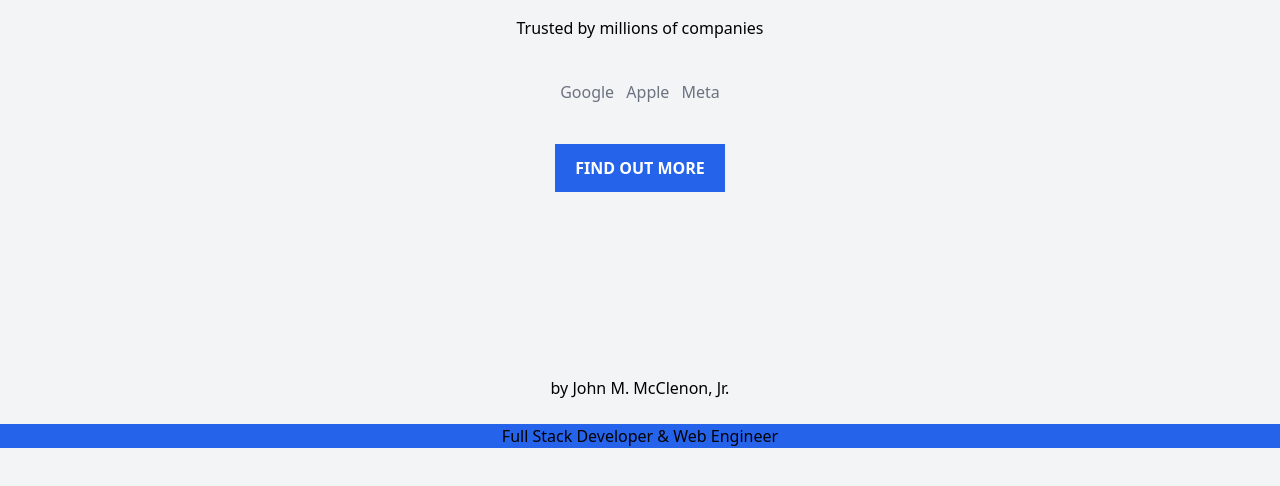
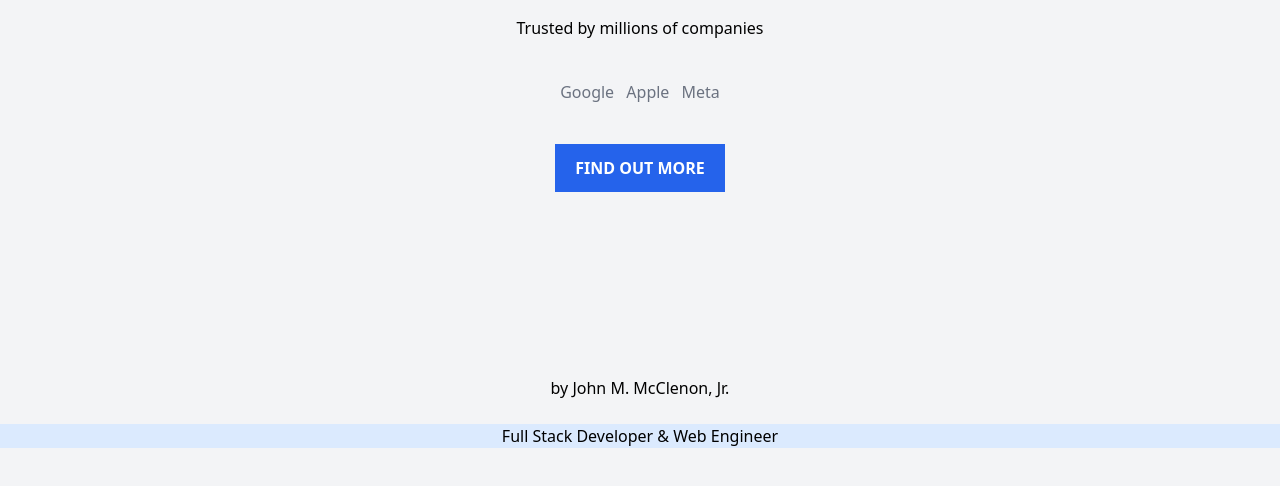
Before and after one commit to jmcclenon/tailwindcss, a plain HTML site: page index.html in a window 1280 px wide. Shown: the part 124-610 px from the top of the page. Drawn offline with nearby package versions, Linux system fonts and the light colour scheme.

Commit message:
Changed blue-500 to blue-100

```diff
--- a/index.html
+++ b/index.html
@@ -16,7 +16,7 @@
       <div class ="py-40">
 
         <p class="text-center py-6">by John M. McClenon, Jr.</p>
-        <p class="text-center bg-blue-600">Full Stack Developer & Web Engineer</p>
+        <p class="text-center bg-blue-100">Full Stack Developer & Web Engineer</p>
       </div>
 
     </div>
```
